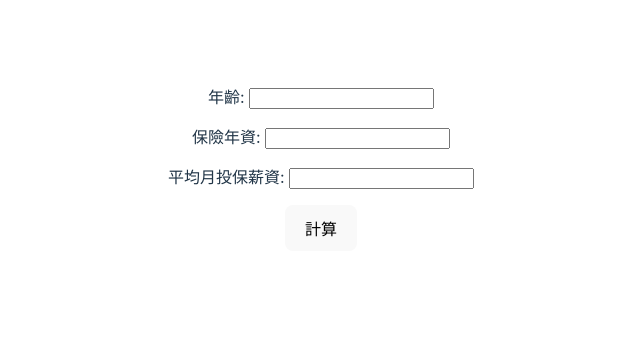
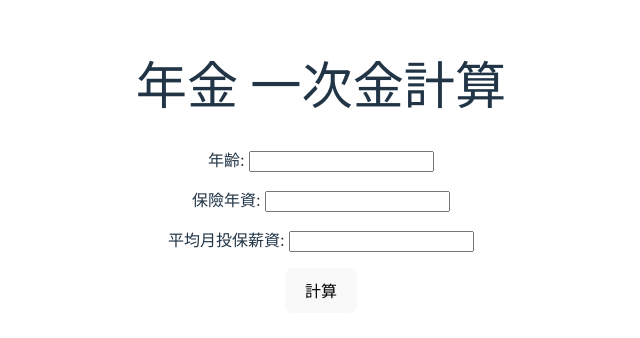
Before and after one commit to JustinLien0805/pension-plan, a React (Vite) app: page / in a window 1280 px wide. Shown: the part 232-570 px from the top of the page, without its empty margins (319-959 px from the left). Built offline with nearby package versions, Linux system fonts and the light colour scheme.

Commit message:
add title

```diff
--- a/src/App.jsx
+++ b/src/App.jsx
@@ -34,6 +34,7 @@ const App = () => {
 
   return (
     <div className="main">
+      <h1>年金 一次金計算</h1>
       <form onSubmit={handleSubmit}>
         <div>
           <label>年齡: </label>
```
